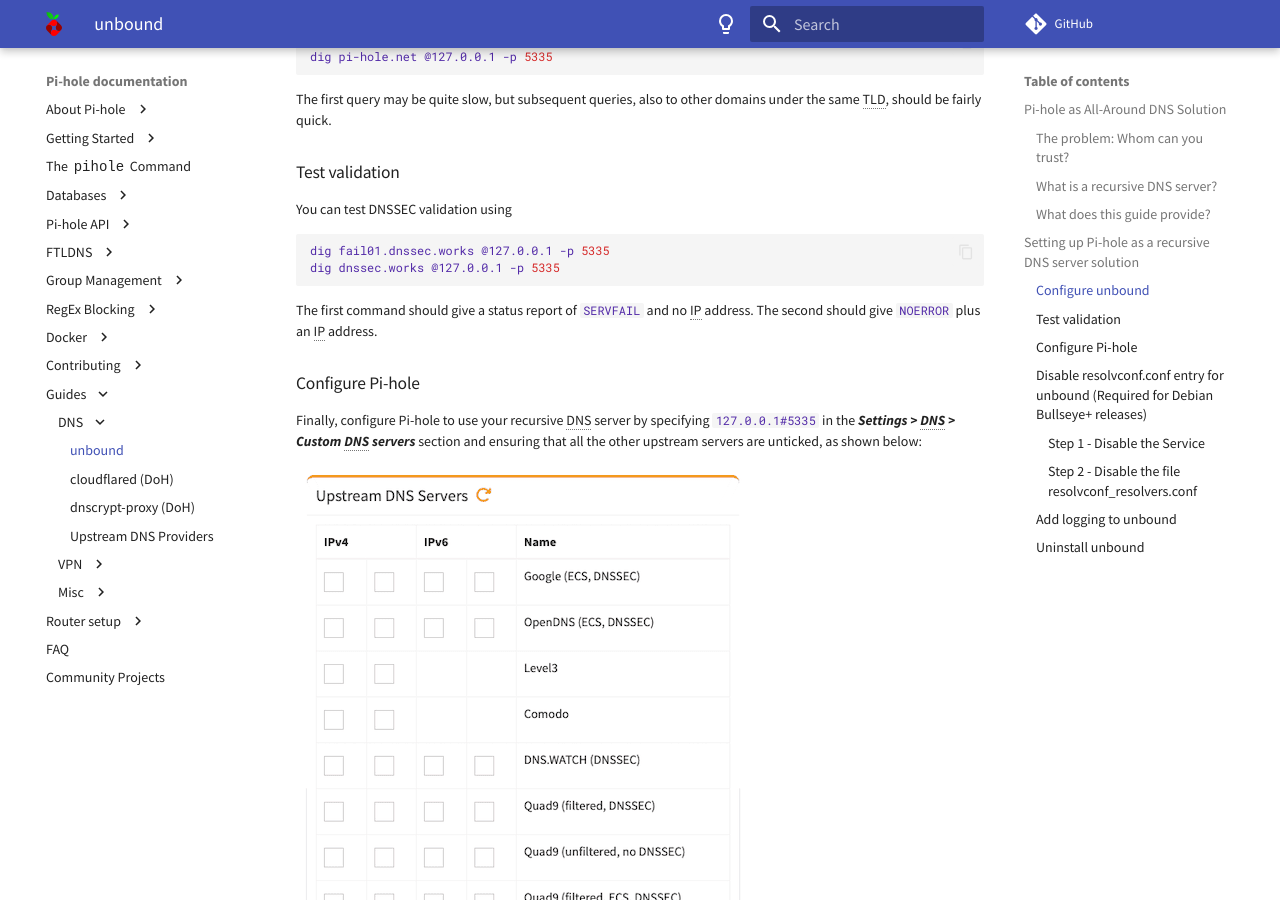
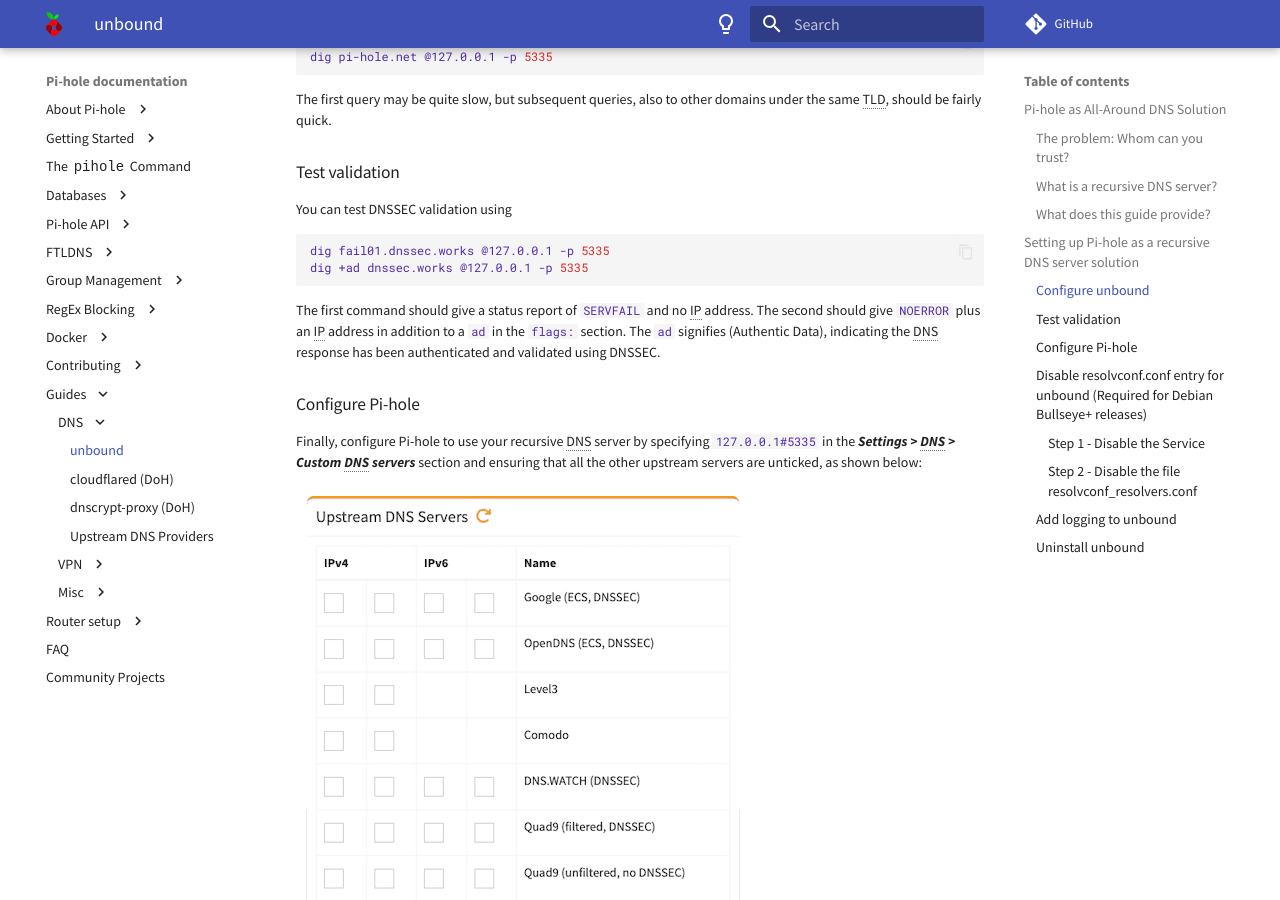
Before and after one commit to pi-hole/docs, an MkDocs documentation site: the page built from docs/guides/dns/unbound.md, in a window 1280 px wide and 900 px high, scrolled down 3759 px. Built offline with MkDocs 1.6.1 and Material for MkDocs 9.7.7, drawn with Linux system fonts in a browser that asks for light colours; comment, search, counter and statistics services are not loaded.

Commit message:
Update unbound.md
add ad flag to dig command

Update unbound.md

Update unbound.md to include more information about the DNSSEC validation flags.

Signed-off-by: HeliusMagnum <82977614+HeliusMagnum@users.noreply.github.com>

````diff
--- a/docs/guides/dns/unbound.md
+++ b/docs/guides/dns/unbound.md
@@ -169,10 +169,10 @@
 
 ```bash
 dig fail01.dnssec.works @127.0.0.1 -p 5335
-dig dnssec.works @127.0.0.1 -p 5335
+dig +ad dnssec.works @127.0.0.1 -p 5335
 ```
 
-The first command should give a status report of `SERVFAIL` and no IP address. The second should give `NOERROR` plus an IP address.
+The first command should give a status report of `SERVFAIL` and no IP address. The second should give `NOERROR` plus an IP address in addition to a `ad` in the `flags:` section. The `ad` signifies (Authentic Data), indicating the DNS response has been authenticated and validated using DNSSEC.
 
 ### Configure Pi-hole
 
````
